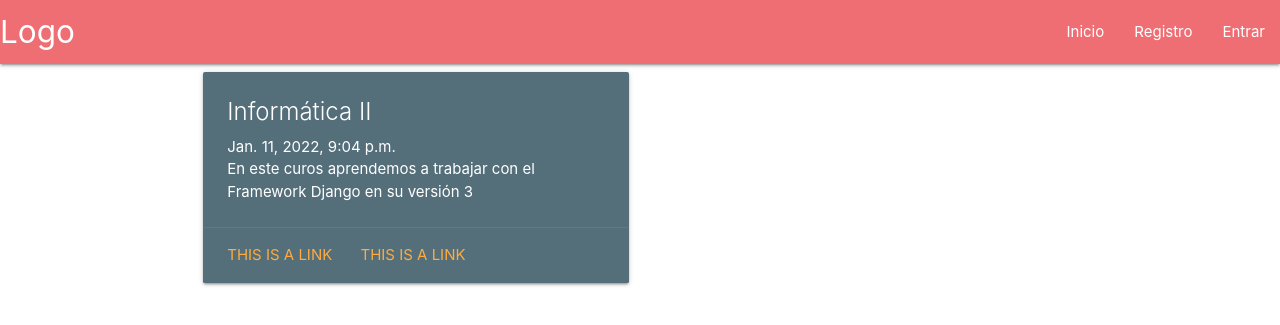
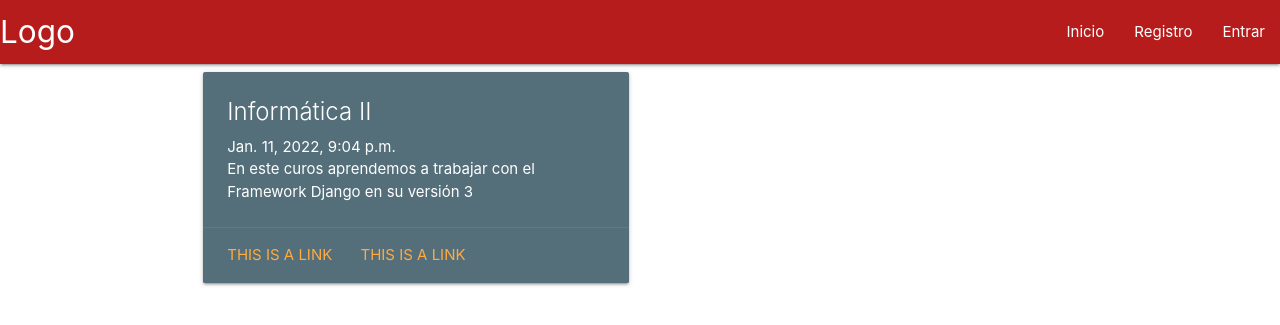
Before and after one commit to JhoelAyala/Proyecto-Django, a Django app: page / in a window 1280 px wide. Shown: the top 325 px of the page. Run offline with Django 4.2, Linux system fonts and the light colour scheme; data comes from the database, SQL or seed files in the repository.

Commit message:
cambio de color en la barra de navegación

```diff
--- a/mysite/main/templates/main/inicio.html
+++ b/mysite/main/templates/main/inicio.html
@@ -13,7 +13,7 @@
 <body>
 
     <nav>
-        <div class="nav-wrapper">
+        <div class="nav-wrapper red darken-4">
           <a href="#" class="brand-logo">Logo</a>
           <ul id="nav-mobile" class="right hide-on-med-and-down">
             <li><a href="">Inicio</a></li>
```
